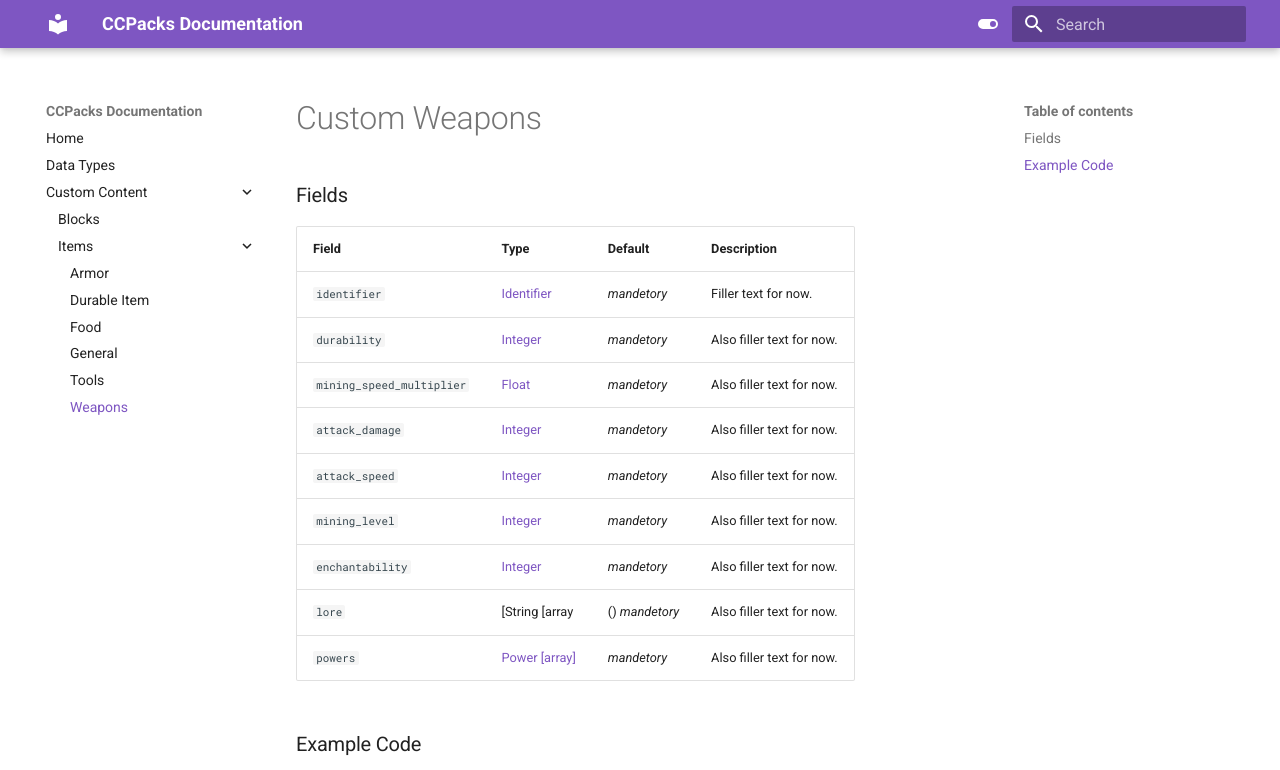
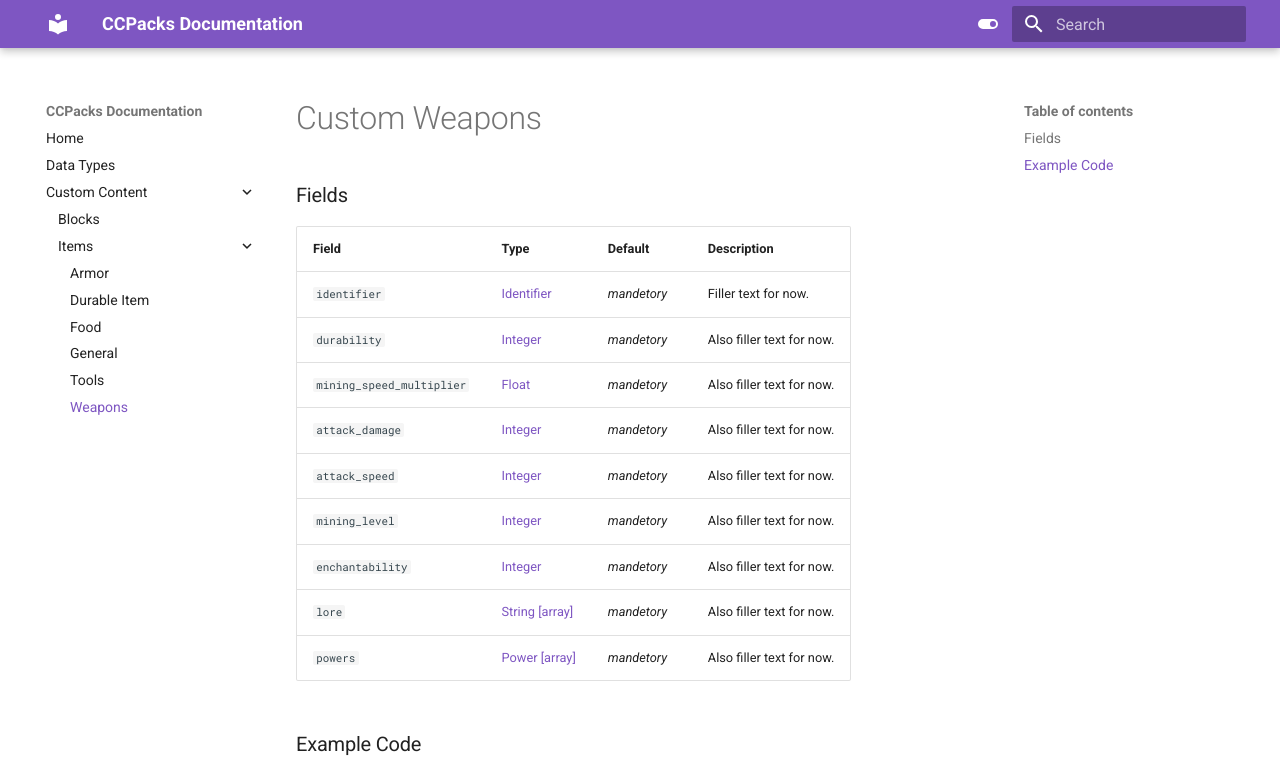
Before and after one commit to eggohito/CCPacks-Documentation, an MkDocs documentation site: the page built from docs/item/weapons.md, in a window 1280 px wide and 1055 px high. Shown: the top 770 px of the window. Built offline with MkDocs 1.6.1 and Material for MkDocs 9.7.7, drawn with Linux system fonts in a browser that asks for light colours.

```diff
--- a/docs/item/weapons.md
+++ b/docs/item/weapons.md
@@ -11,7 +11,7 @@ Field  | Type | Default | Description
 `attack_speed` | [Integer]() | _mandetory_ | Also filler text for now.
 `mining_level` | [Integer]() | _mandetory_ | Also filler text for now.
 `enchantability` | [Integer]() | _mandetory_ | Also filler text for now.
-`lore` | [String [array |() _mandetory_ | Also filler text for now.
+`lore` | [String [array]]() | _mandetory_ | Also filler text for now.
 `powers` | [Power [array]]() | _mandetory_ | Also filler text for now.
 
 ### Example Code
```
